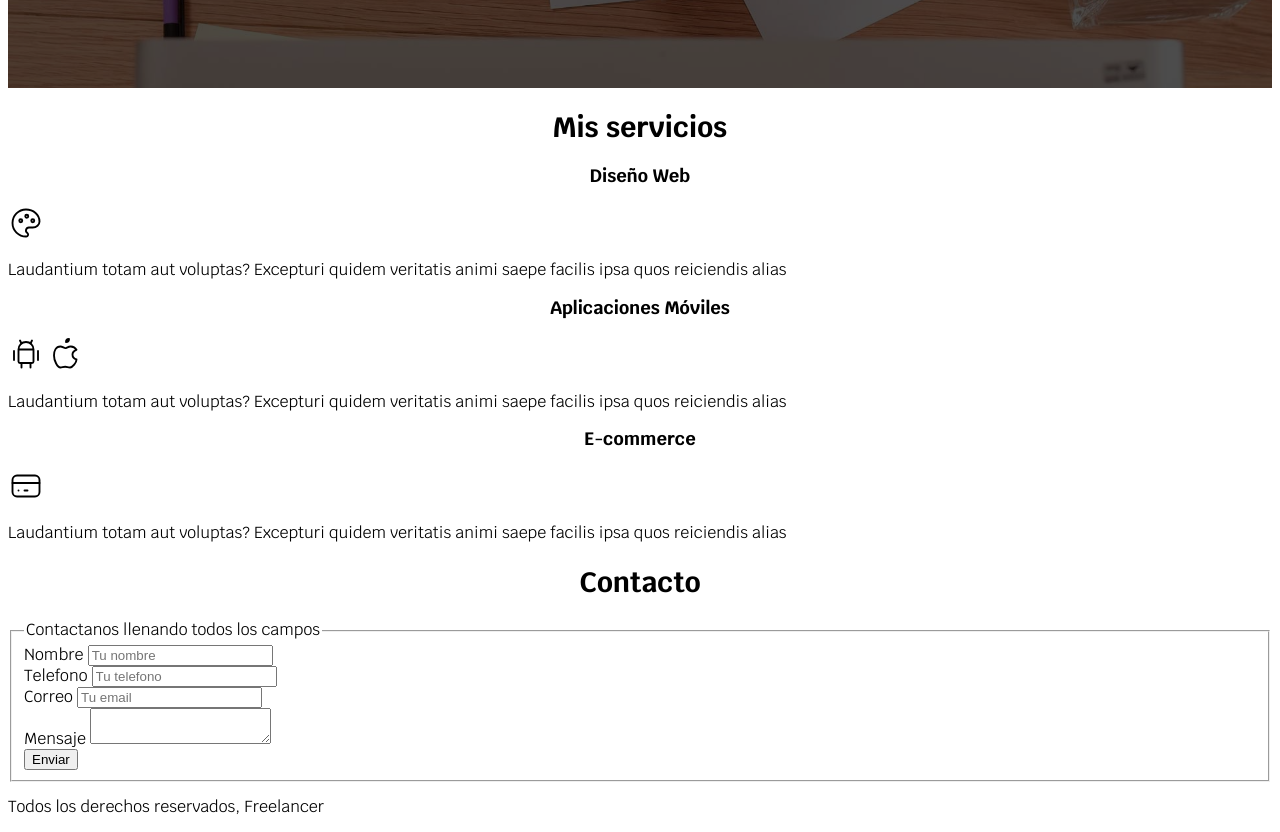
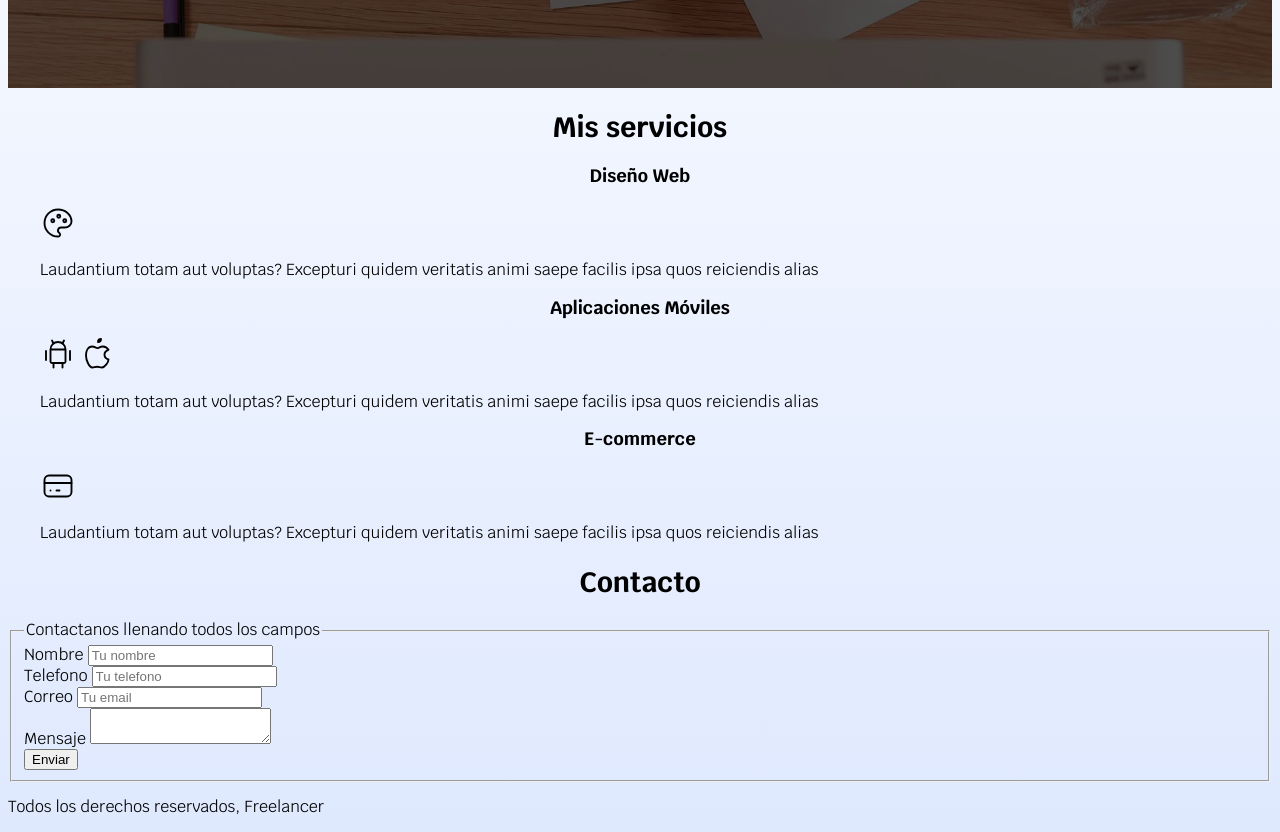
Before and after one commit to Astridvilpa/Frelancer_html, a plain HTML site: page index.html in a window 1280 px wide. Shown: the part 460-1292 px from the top of the page. Drawn offline with Linux system fonts and the light colour scheme.

Commit message:
Se realiza el desgradado de color en la pagina

```diff
--- a/css/style.css
+++ b/css/style.css
@@ -4,6 +4,7 @@
   --primario: #ffc107;
   --secundario: #0097a7;
   --gris: #757575;
+  --grisCalro: #DFE9FE;
 
   --fuente-principal: 3.8rem;
 }
@@ -21,6 +22,7 @@ html {
 body {
   font-size: 16px; /* 1rem = 10px */
   font-family: "Krub", sans-serif;
+  background-image: linear-gradient(to top, var(--grisCalro) 0%, var(--blanco) 100% ); /* con esto se degrada el color se empieza con top para que el color valla de abajo hacia arriba */
 }
 
 h1 {
--- a/index.html
+++ b/index.html
@@ -53,7 +53,7 @@
         <a class="boton" href="#">Contactar</a>
       </div> <!-- .contenido-hero cierre-->
     </section>
-    <main>
+    <main class="contenedor" >
       <h2>Mis servicios</h2>
 
       <section>
```
